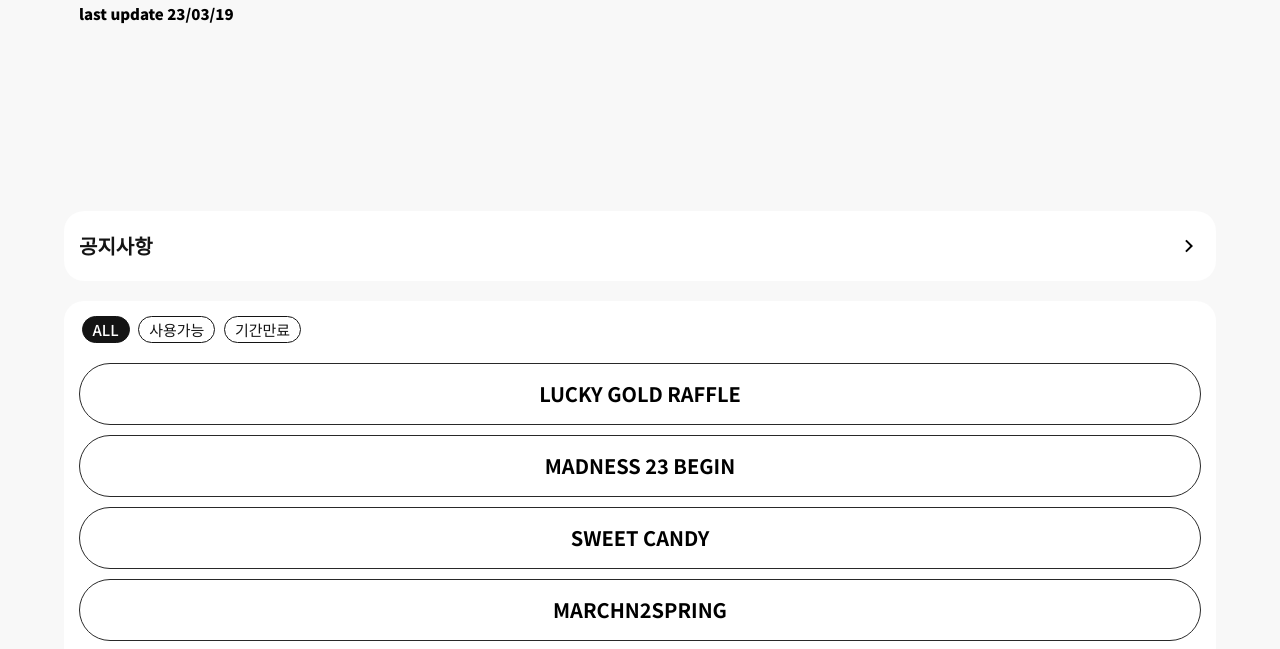
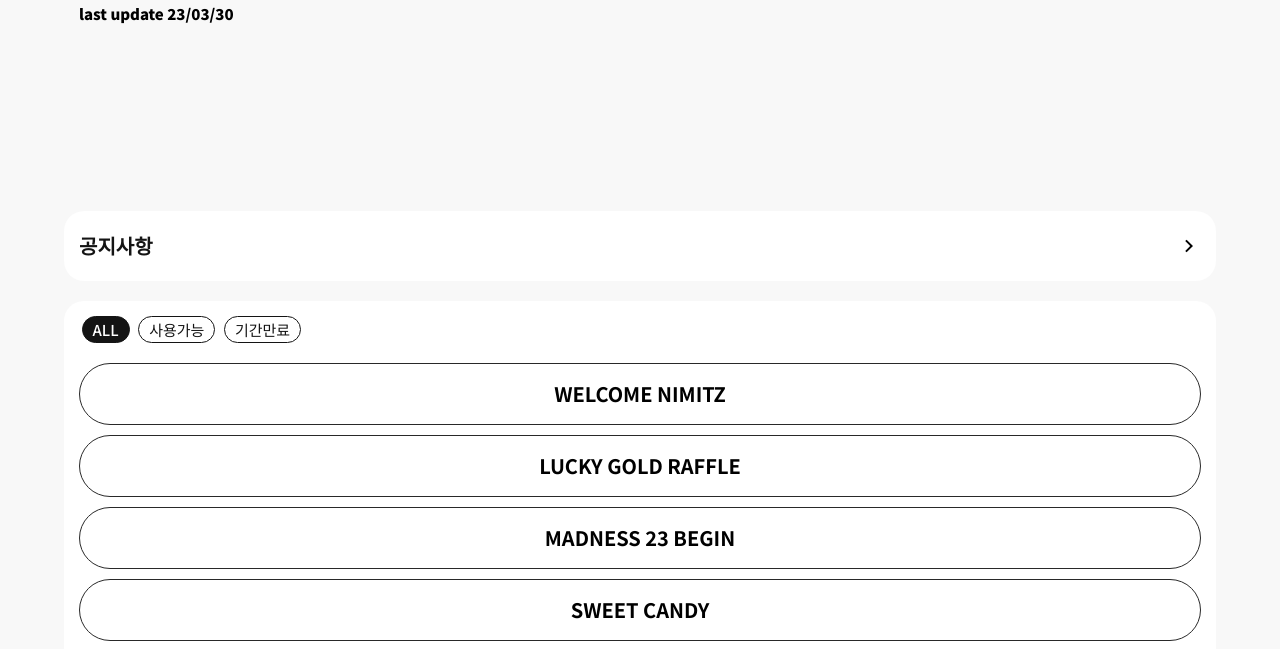
Before and after one commit to jiseub33/gbtwcoupon.github.io, a plain HTML site: page index.html in a window 1280 px wide. Shown: the part 149-798 px from the top of the page. Drawn offline with nearby package versions, Linux system fonts and the light colour scheme.

Commit message:
Update index.html

```diff
--- a/index.html
+++ b/index.html
@@ -31,7 +31,7 @@
         <h1>쿠폰모음</h1>
     </div>
     <p class="subtitle">
-        last update 23/03/19
+        last update 23/03/30
     </p>
   </div>
   <a class="notice" href="notice">공지사항</a>
@@ -41,6 +41,7 @@
     <input type="radio" id="available" name="filter" class="available"><label for="available">사용가능</label>
     <input type="radio" id="unavailable" name="filter" class="unavailable"><label for="unavailable">기간만료</label>
     <div>
+      <button class="available" data-clipboard-text="WELCOME NIMITZ">WELCOME NIMITZ</button> <!-- 23-4-30 23:59 -->
       <button class="available" data-clipboard-text="LUCKY GOLD RAFFLE">LUCKY GOLD RAFFLE</button> <!-- 23-4-30 23:59 -->
       <button class="available" data-clipboard-text="MADNESS 23 BEGIN">MADNESS 23 BEGIN</button> <!-- 23-4-30 23:59 -->
       <button class="available" data-clipboard-text="SWEET CANDY">SWEET CANDY</button> <!-- 23-3-31 23:59 -->
```
